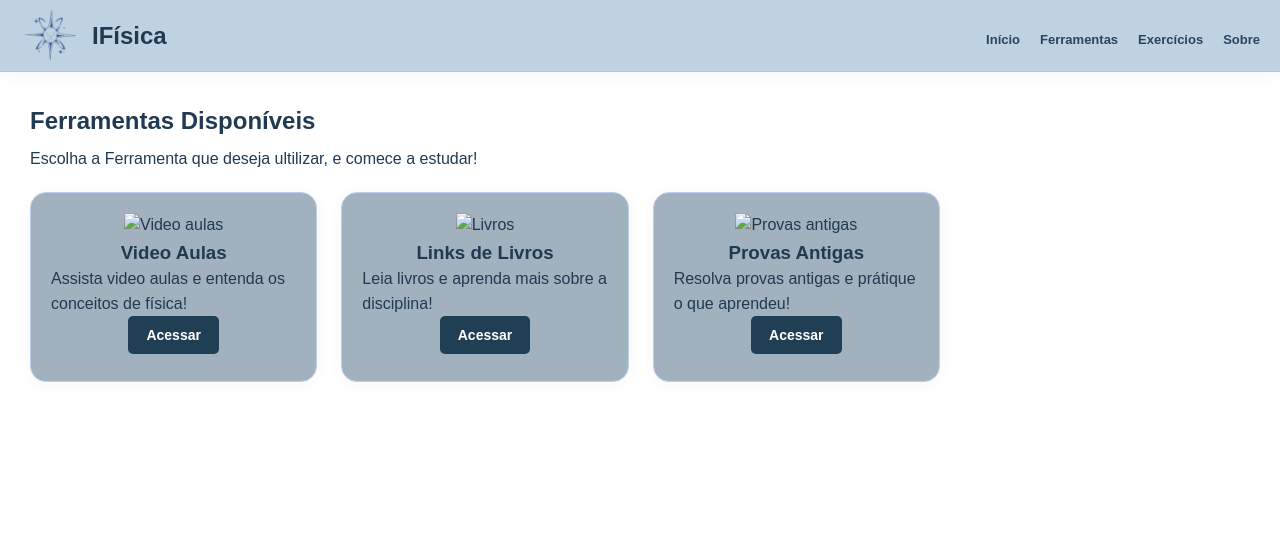
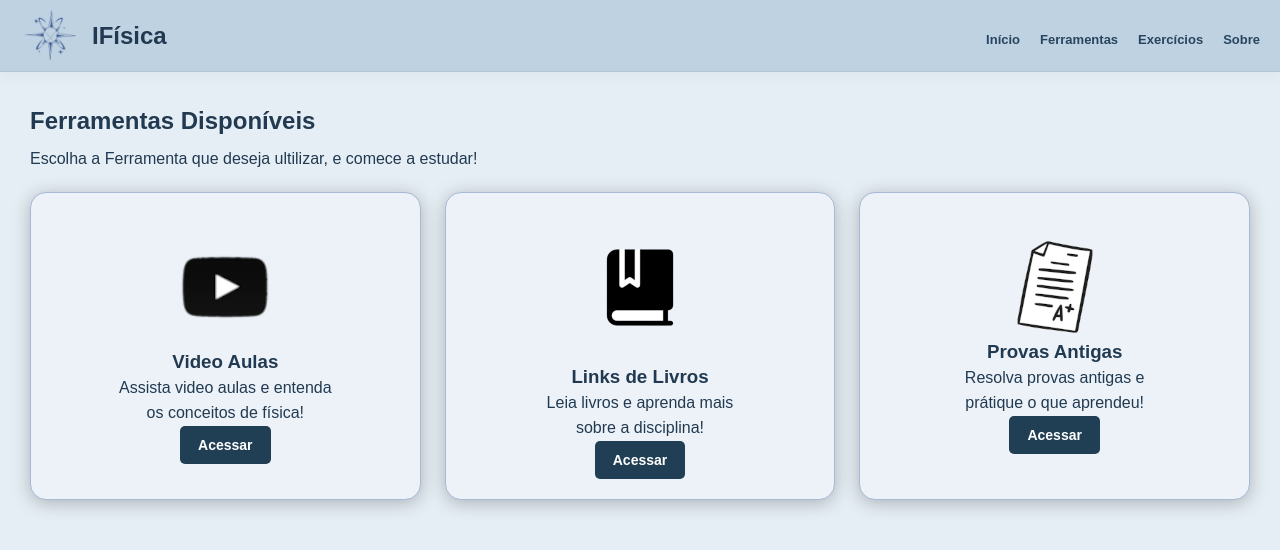
Before and after one commit to airasaboia/IFisica.oficial, a plain HTML site: page ifisica_oficial/html/ferramentas.html in a window 1280 px wide. Drawn offline with Linux system fonts and the light colour scheme.

Commit message:
kjhdiugdsufygs
d;wpfuwoieyfiwe

```diff
--- a/ifisica_oficial/css/style.css
+++ b/ifisica_oficial/css/style.css
@@ -6,7 +6,7 @@
 body {
 	font-family: Arial, Helvetica, sans-serif;
   color: #223a51;
-  background-color: #ffffff;
+  background-color: #e6eef5;
   line-height: 1.55;
 }
 /* header */
@@ -114,7 +114,7 @@ main{
   display: flex;
   justify-content: center;
   align-items: center;
-  background-color: #bfd2e1;
+  background-color: #223a51;
   color: #223a51;
   padding: 10px;
   font-size: 14px;
@@ -131,23 +131,31 @@ main{
   display: grid;
   grid-template-columns: repeat(3, minmax(0, 1fr));
   gap: 24px;
-  max-width: 910px;
+  width: 100%;
+  max-width: none;
   margin: 0;
 }
 
 .catalogoferramentas .abaferramenta{
-  min-height: 190px;
+  min-height: 280px;
 }
 
 .abaferramenta{
   transition: transform 0.8s ease, box-shadow 0.18s ease;
-  background-color: #a1b1bd;
-  border: 1px solid #bcd0ed;
+  background-color: #ecf2f8;
+  border: 1px solid #a6b9d5;
   border-radius: 16px;
-  box-shadow: 0 3px 18px rgba(40, 46, 52, 0.04);
-  justify-content: start;
+  box-shadow: 0 3px 18px rgba(0, 0, 0, 0.258);
+  justify-content: center;
   align-items: center;
+  text-align: center;
   padding: 20px;
+}
+
+.abaferramenta p {
+  max-width: 220px;
+  line-height: 1.55;
+  overflow-wrap: break-word;
 }
 
 article{
--- a/ifisica_oficial/html/ferramentas.html
+++ b/ifisica_oficial/html/ferramentas.html
@@ -27,21 +27,21 @@
             </section>
             <section class="catalogoferramentas">
                 <article class="abaferramenta">
-                    <img src="" alt="Video aulas">
+                    <img src="../img/logo.youtube.png" alt="Video aulas">
                     <h3>Video Aulas</h3>
                     <p>Assista video aulas e entenda os conceitos de física!</p>
                     <a class="botao" href="">Acessar</a>
                 </article>
 
                 <article class="abaferramenta">
-                    <img src="" alt="Livros">
+                    <img src="../img/logo.livro.png" alt="Livros">
                     <h3>Links de Livros</h3>
                     <p>Leia livros e aprenda mais sobre a disciplina!</p>
                     <a class="botao" href="">Acessar</a>
                 </article>
 
                 <article class="abaferramenta">
-                    <img src="" alt="Provas antigas">
+                    <img src="../img/logo.provas.png" alt="Provas antigas">
                     <h3>Provas Antigas</h3>
                     <p>Resolva provas antigas e prátique o que aprendeu!</p>
                     <a class="botao" href="">Acessar</a>
```
Also changed, not shown: ifisica_oficial/img/images.jpg (deleted), ifisica_oficial/img/logo.livro.png (added), ifisica_oficial/img/logo.provas.png (added), ifisica_oficial/img/logo.youtube.png (added).
